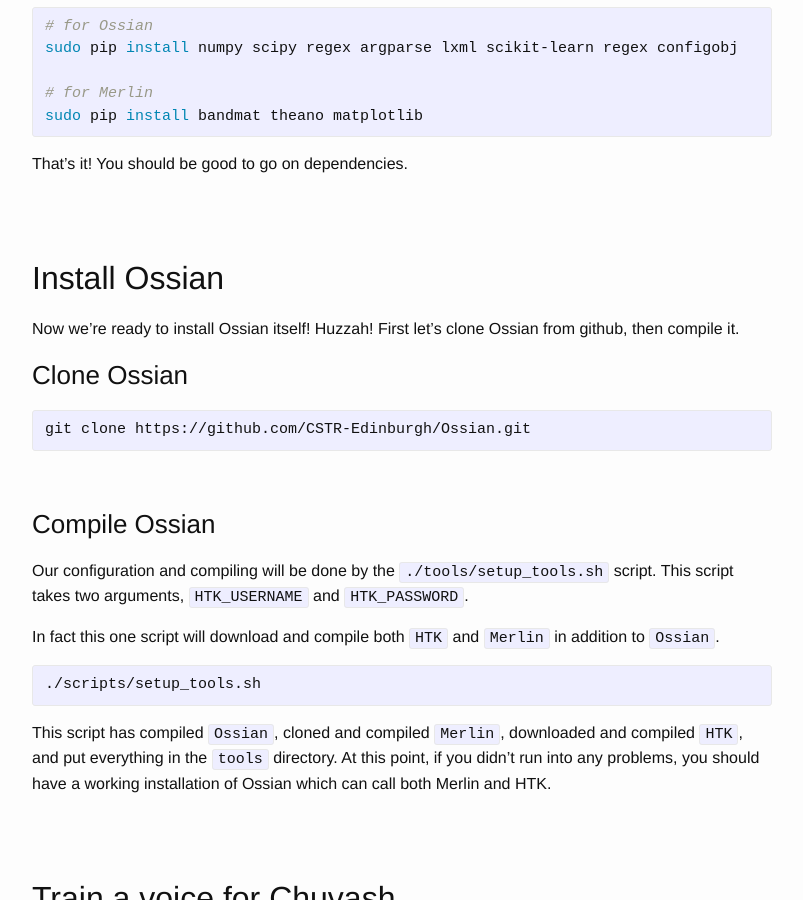
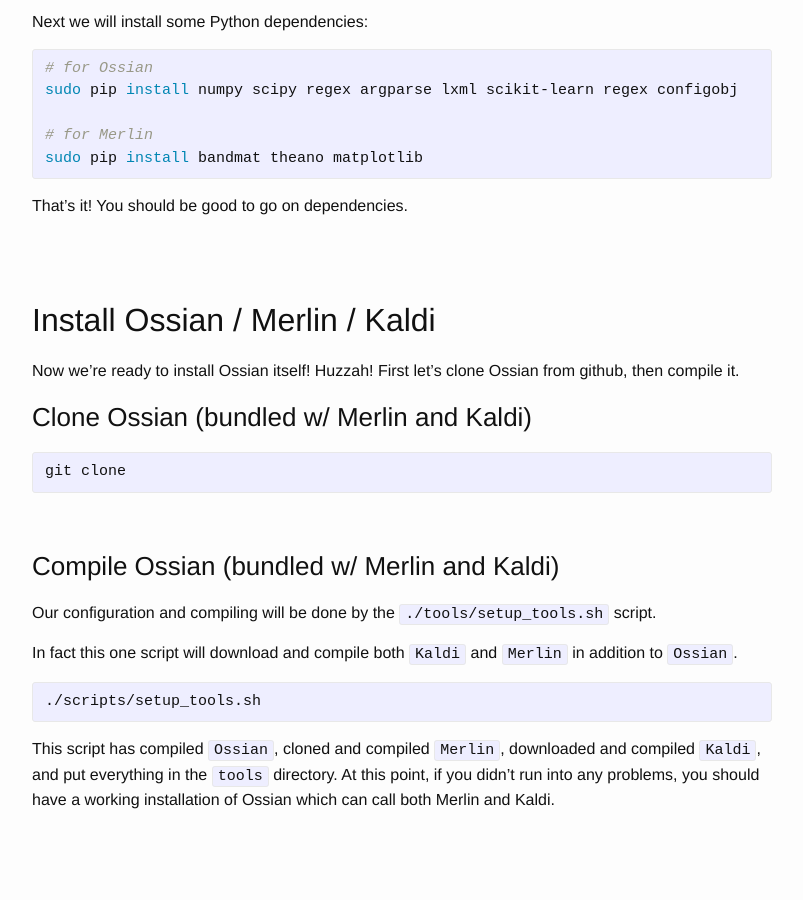
Before and after one commit to JRMeyer/jrmeyer.github.io, a Jekyll site: the page built from _posts/2016-12-09-tts-workshop.markdown, in a window 1280 px wide and 900 px high, scrolled down 1356 px. Shown: the whole window, without its empty margins (238-1041 px from the left). Built offline with Jekyll 4.4.1, drawn with Linux system fonts in a browser that asks for light colours; comment, search, counter and statistics services are not loaded; some of the changed text lies outside the part shown.

Commit message:
took out htk stuff

```diff
--- a/_posts/2016-12-09-tts-workshop.markdown
+++ b/_posts/2016-12-09-tts-workshop.markdown
@@ -76,31 +76,31 @@
 <br/>
 <br/>
 
-## Install Ossian
+## Install Ossian / Merlin / Kaldi
 
 Now we're ready to install Ossian itself! Huzzah! First let's clone Ossian from github, then compile it.
 
-### Clone Ossian
+### Clone Ossian (bundled w/ Merlin and Kaldi)
 
 {% highlight bash %}
-git clone https://github.com/CSTR-Edinburgh/Ossian.git
+git clone
 {% endhighlight %}
 
 
 <br/>
 
-### Compile Ossian
+### Compile Ossian (bundled w/ Merlin and Kaldi)
 
-Our configuration and compiling will be done by the `./tools/setup_tools.sh` script. This script takes two arguments, `HTK_USERNAME` and `HTK_PASSWORD`.
+Our configuration and compiling will be done by the `./tools/setup_tools.sh` script.
 
-In fact this one script will download and compile both `HTK` and `Merlin` in addition to `Ossian`.
+In fact this one script will download and compile both `Kaldi` and `Merlin` in addition to `Ossian`.
 
 {% highlight bash %}
 ./scripts/setup_tools.sh
 {% endhighlight %}
 
 
-This script has compiled `Ossian`, cloned and compiled `Merlin`, downloaded and compiled `HTK`, and put everything in the `tools` directory. At this point, if you didn't run into any problems, you should have a working installation of Ossian which can call both Merlin and HTK.
+This script has compiled `Ossian`, cloned and compiled `Merlin`, downloaded and compiled `Kaldi`, and put everything in the `tools` directory. At this point, if you didn't run into any problems, you should have a working installation of Ossian which can call both Merlin and Kaldi.
 
 
 <br/>
```
Also changed, not shown: other parts of _posts/2016-12-09-tts-workshop.markdown (+1 -1 lines).
